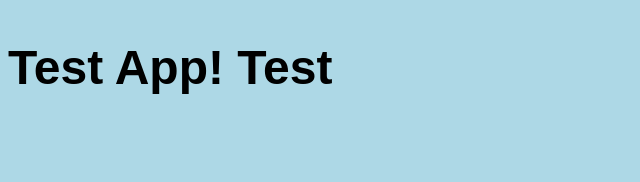
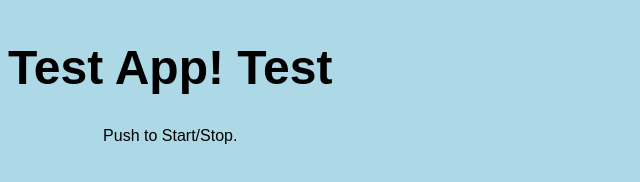
Before and after one commit to asc4asc/cc, a plain HTML site: page index.html in a window 1280 px wide. Shown: the whole page, without its empty margins (0-640 px from the left). Drawn offline with Linux system fonts and the light colour scheme.

Commit message:
Update index.html

```diff
--- a/index.html
+++ b/index.html
@@ -18,7 +18,7 @@
   <body> <!--- class="fullscreen"> --->
   <div class="container">
     <h1 class="title">Test App! Test</h1>
-    <clock></clock>
+    Push to Start/Stop.
   </div>
   <script src="js/NoSleep.min.js"></script>
   <script>
```
